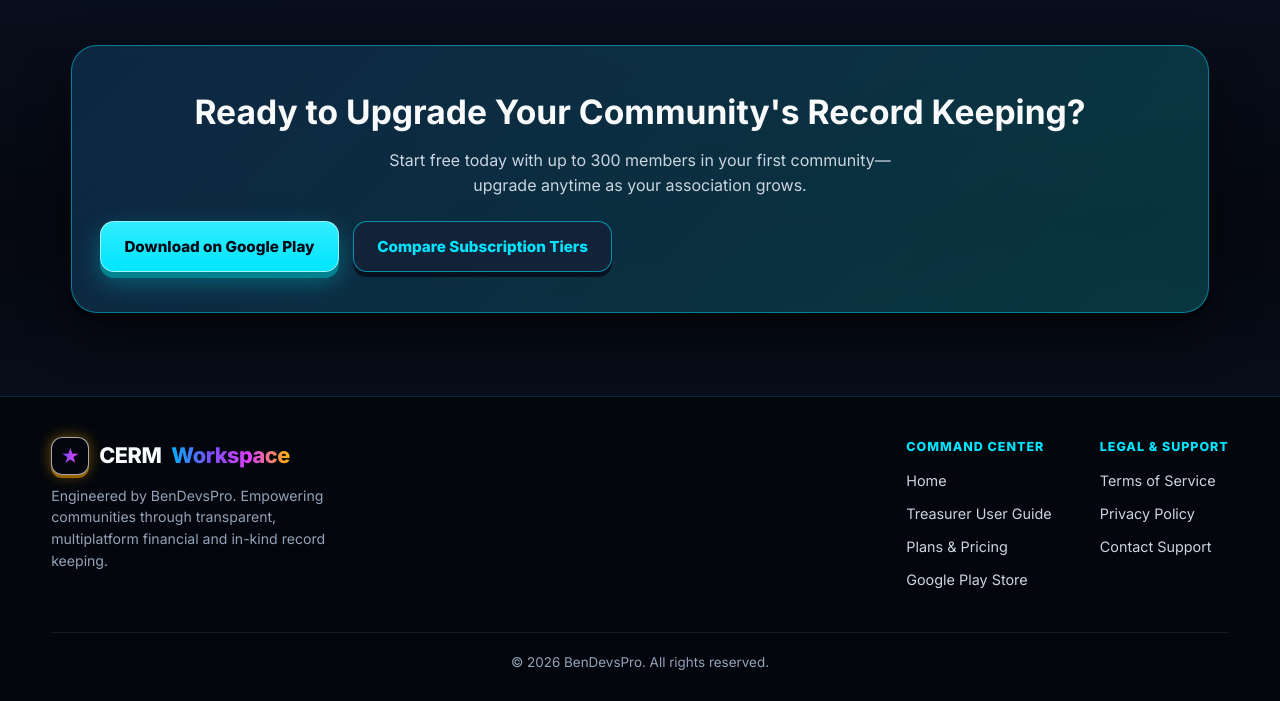
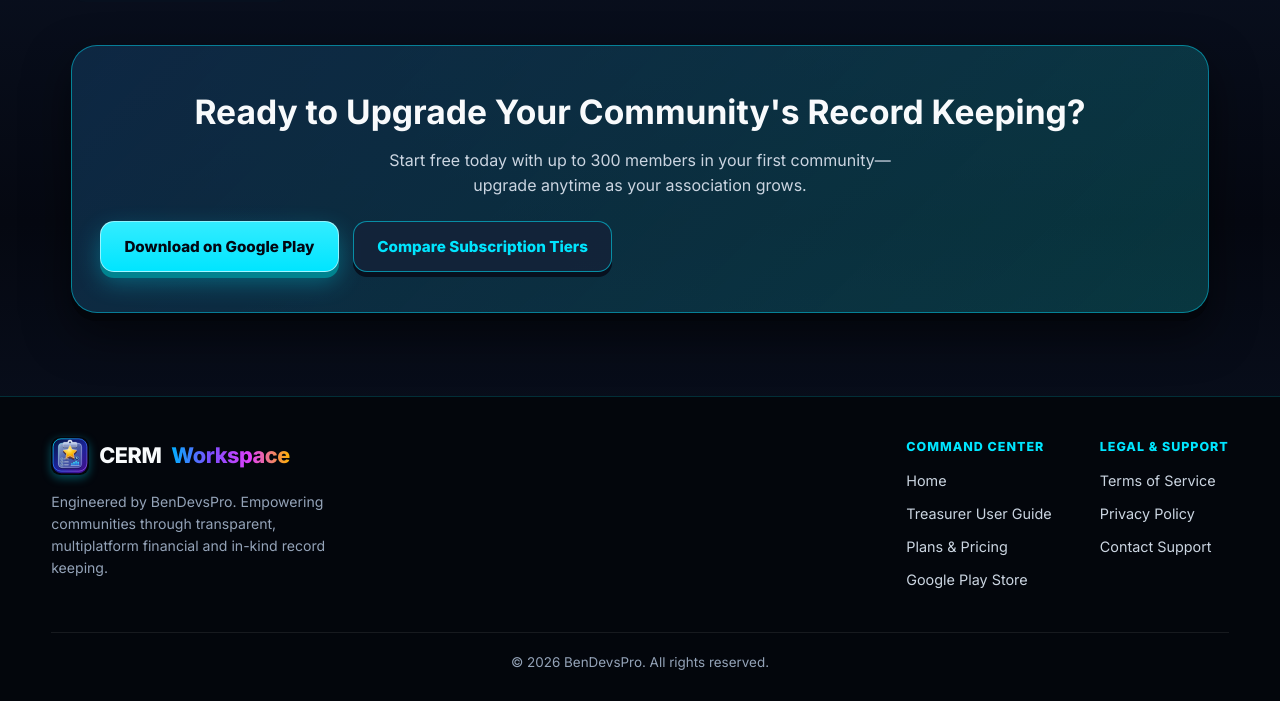
Before and after one commit to Mercybenoki/cerm-website, a plain HTML site: page index.html in a window 1280 px wide. Shown: the part 2178-2879 px from the top of the page. Drawn offline with Linux system fonts and the light colour scheme.

Commit message:
Update index.html

```diff
--- a/index.html
+++ b/index.html
@@ -293,7 +293,7 @@
         <div class="footer-inner">
             <div class="footer-brand">
                 <a href="index.html" class="logo">
-                    <span class="logo-medallion">★</span>
+                    <img src="favicon.svg" alt="CERM Icon" width="38" height="38" style="border-radius: 9px; box-shadow: 0 3px 10px rgba(0, 229, 255, 0.35);">
                     CERM <span>Workspace</span>
                 </a>
                 <p class="footer-tagline">Engineered by BenDevsPro. Empowering communities through transparent, multiplatform financial and in-kind record keeping.</p>
```
